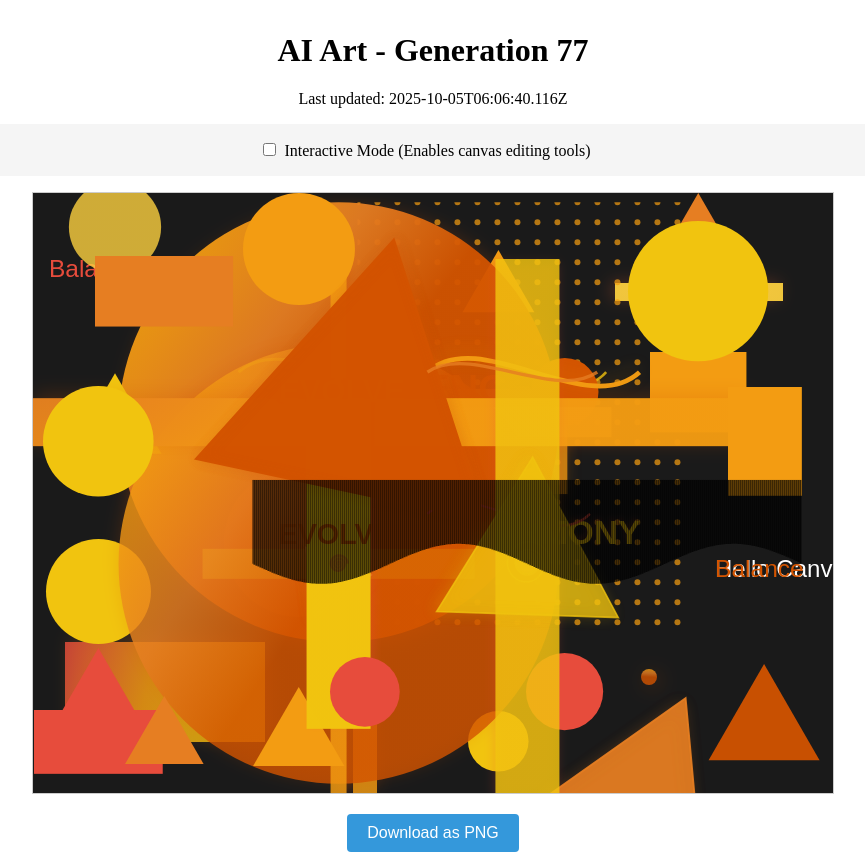
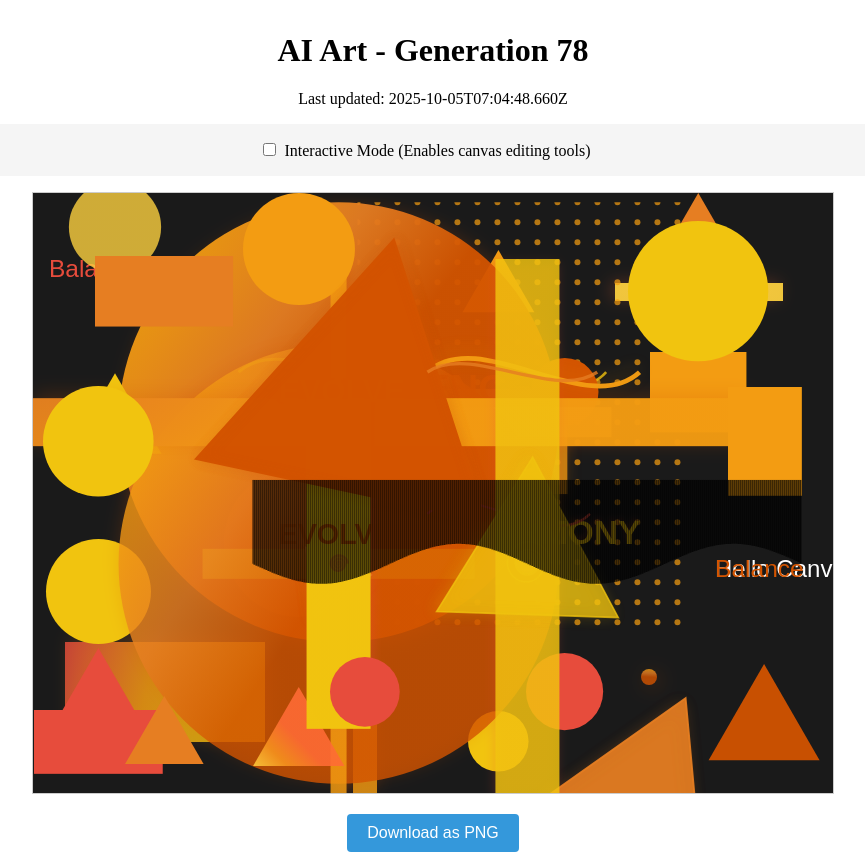
Before and after one commit to mcclowes/ai-art, a React (Vite) app: page / in a window 1280 px wide. Shown: the whole page, without its empty margins (207-1072 px from the left). Built offline with nearby package versions, Linux system fonts and the light colour scheme.

Commit message:
Improve artwork - Generation 78

```diff
--- a/src/artwork-state.ts
+++ b/src/artwork-state.ts
@@ -641,7 +641,19 @@ export const artworkState: ArtworkState = {
       "y": 546.7397090628505,
       "size": 52.73970906285045,
       "fillStyle": "#f39c12",
-      "id": "triangle_1759521931275"
+      "id": "triangle_1759521931275",
+      "gradient": {
+        "type": "linear",
+        "colors": [
+          "#FF6B35",
+          "#F7931E",
+          "#FFD23F"
+        ],
+        "direction": 135.39003883249842,
+        "centerX": 0.36438534647799675,
+        "centerY": 0.641523245699442
+      },
+      "opacity": 0.8862600473016379
     },
     {
       "type": "curve",
@@ -1025,7 +1037,7 @@ export const artworkState: ArtworkState = {
       "id": "circle_1759644400116"
     }
   ],
-  "generation": 77,
-  "lastUpdated": "2025-10-05T06:06:40.116Z",
+  "generation": 78,
+  "lastUpdated": "2025-10-05T07:04:48.660Z",
   "cycleStarted": "2025-10-02T02:29:58.080Z"
 };
```
